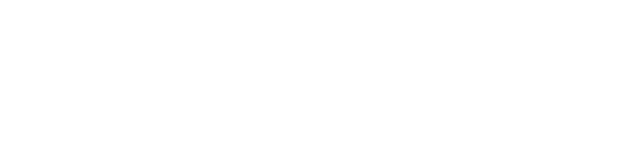
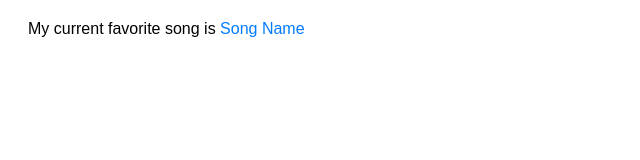
Before and after one commit to acciojob/favourite-song-rushi5059, a website: page main.html in a window 1280 px wide. Shown: the whole page, without its empty margins (0-640 px from the left). Drawn offline with Linux system fonts and the light colour scheme.

Commit message:
created a submission

```diff
--- a/main.html
+++ b/main.html
@@ -8,6 +8,10 @@
 
 <body>
 	<!-- the entire body must be written by student -->
+	<div id="favorite-song">
+  <p>My current favorite song is <a href="#" id="song-link">Song Name</a></p>
+</div>
+
     <script type="text/javascript" src="./script.js">
 </script>
 
--- a/script.js
+++ b/script.js
@@ -1 +1,6 @@
 //your code here
+document.addEventListener("DOMContentLoaded", function() {
+  var songLink = document.getElementById("song-link");
+  songLink.href = "https://www.youtube.com/watch?v=YOUR_YOUTUBE_LINK_HERE";
+  songLink.innerText = "Song Name";
+});
--- a/styles.css
+++ b/styles.css
@@ -1,2 +1,16 @@
 
 /* Your CSS Code here. */
+#favorite-song {
+  font-family: Arial, sans-serif;
+  font-size: 16px;
+  margin: 20px;
+}
+
+#song-link {
+  color: #007bff;
+  text-decoration: none;
+}
+
+#song-link:hover {
+  text-decoration: underline;
+}
```
